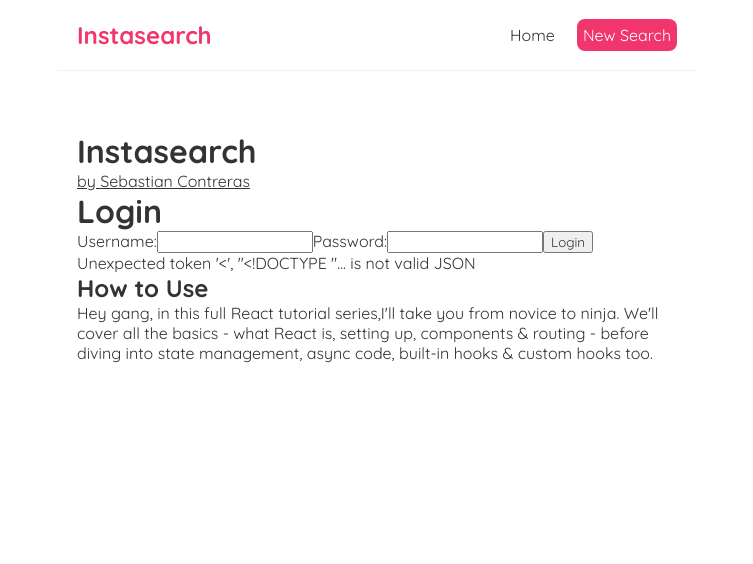
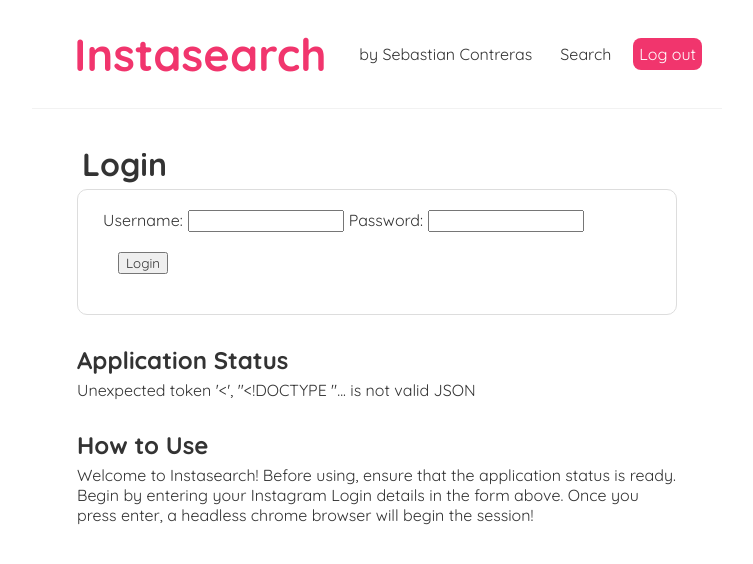
Before and after one commit to sebcontreras/instasearch, a React (Create React App) app: page / in a window 1280 px wide. Shown: the top 564 px of the page, without its empty margins (263-1016 px from the left). Built offline with nearby package versions, Linux system fonts and the light colour scheme.

Commit message:
working version, code cleanup

```diff
--- a/src/Frontend/Home.js
+++ b/src/Frontend/Home.js
@@ -8,7 +8,7 @@
     useEffect(() => {
         const abortCont = new AbortController();
 
-        fetch('http://localhost:7000/', {signal: abortCont.signal})
+        fetch('http://localhost:7000/', { signal: abortCont.signal })
             .then(res => {
                 if (!res.ok) {
                     throw Error('Could not launch headless browser. Please try again');
@@ -34,18 +34,21 @@
 
     return (
         <div className="home">
-            <h1>Instasearch</h1>
-            <a href="https://sebcontreras.github.io/index.html">by Sebastian Contreras</a>
             <Login />
             {error && <div>{error}</div>}
             {isBrowserReady && !error && <div>Preparing Headless Browser...</div>}
             {!isBrowserReady && !error && <div>Headless Browser Ready!</div>}
             <h2>How to Use</h2>
-            <p>
-                Hey gang, in this full React tutorial series,I'll take you from novice to ninja.
-                We'll cover all the basics - what React is, setting up, components & routing -
-                before diving into state management, async code, built-in hooks & custom hooks too.
-            </p>
+            <div className="how-to">
+                <p>
+                    Welcome to Instasearch!
+
+                    Before using, ensure that the application status
+                    is ready. Begin by entering your Instagram Login
+                    details in the form above. Once you press enter,
+                    a headless chrome browser will begin the session!
+                </p>
+            </div>
         </div>
     );
 }
--- a/src/Frontend/Login.js
+++ b/src/Frontend/Login.js
@@ -53,6 +53,7 @@
     return (
         <div className="login">
             <h1>Login</h1>
+            <div className="login-form">
                 <form onSubmit={handleSubmit}>
                     <label>Username:</label>
                     <input
@@ -70,9 +71,13 @@
                     />
                     <button>Login</button>
                 </form>
+            </div>
+            <div className="application-status">
+                <h2>Application Status</h2>
                 {error && <div>{error}</div>}
                 {isLoggingIn && !error && <div>Loggin In...</div>}
                 {isLoggedIn && !error && <div>Logged In!</div>}
+            </div>
         </div>
     );
 }
--- a/src/Frontend/Navbar.js
+++ b/src/Frontend/Navbar.js
@@ -1,16 +1,41 @@
 import { Link } from 'react-router-dom';
+import { useHistory } from "react-router-dom";
 
 const Navbar = () => {
+    const history = useHistory();
+
+    const handleLogOut = (e) => {
+        // send logout API
+        fetch(`http://localhost:7000/logout/`)
+            .then(res => {
+                if (!res.ok) {
+                    throw Error('Could not logout. Please try again');
+                }
+                return res.json();
+            })
+            .then(data => {
+                console.log(data);
+                // redirect to home page
+                history.push('/');
+            })
+            .catch(err => {
+                console.log(err);
+            });
+    }
+
     return (
         <nav className="navbar">
-            <h1>Instasearch</h1>
+            <Link to="/"><h1>Instasearch</h1></Link>
             <div className="links">
-                <Link to="/">Home</Link>
-                <Link to="/search" style={{
-                    color: 'white',
-                    backgroundColor: '#f1356d',
-                    borderRadius: '8px'
-                }}>New Search</Link>
+                <a href="https://sebcontreras.github.io/index.html">by Sebastian Contreras</a>
+                <Link to="/search">Search</Link>
+                <Link to="/"
+                    onClick={(e) => handleLogOut(e)}
+                    style={{
+                        color: 'white',
+                        backgroundColor: '#f1356d',
+                        borderRadius: '8px'
+                    }}>Log out</Link>
             </div>
         </nav>
     );
--- a/src/Frontend/Post.js
+++ b/src/Frontend/Post.js
@@ -2,16 +2,18 @@
 
 const Post = ({ img, date, keywords, imgAlt, link }) => {
     return (
-        <React.Fragment>
+        <a href={link}>
             <div className="post">
-                <img src={img} alt={imgAlt.original} />
+                <div className="post-img-container">
+                    <img src={img} alt={imgAlt.original} />
+                </div>
                 <div className="post-info">
                     <a href={link}>Go to Post</a>
                     <p>Date: {date.month} {date.day}, {date.year}</p>
-                    <p>Keywords: {keywords}</p>
+                    <p>Keywords: {keywords && keywords.toString()}</p>
                 </div>
             </div>
-        </React.Fragment>
+        </a>
     );
 }
 
--- a/src/Frontend/Search.js
+++ b/src/Frontend/Search.js
@@ -21,7 +21,8 @@
     return (
         <div className="login">
             <h1>Search Input</h1>
-            <form onSubmit={handleSubmit}>
+            <form className="input-form" onSubmit={handleSubmit}>
+                <div className="login-account">
                     <label>Account:</label>
                     <input
                         type="text"
@@ -29,22 +30,14 @@
                         value={account}
                         onChange={(e) => setAccount(e.target.value)}
                     />
+                </div>
+                <div>
                     <label>Keywords:</label>
-                {/* <input
-                    type="text"
-                    required
-                    value={keywords}
-                    onChange={(e) => setKeywords(e.target.value)}
-                /> */}
-                {/* <TagInput
-                    value={keywords}
-                    onChange={onChange}
-                    onEnter={(e) => addWord(e)}
-                /> */}
                     <ReactTagInput
                         tags={keywords}
                         onChange={(newKey) => handleKeywordsUpdate(newKey)}
                     />
+                </div>
                 <label>Limit:</label>
                 <select
                     type="number"
--- a/src/Frontend/SearchPage.js
+++ b/src/Frontend/SearchPage.js
@@ -17,7 +17,7 @@
 
     const getSearchFields = (searchInput) => {
         const { account, keywords, limit } = searchInput;
-        // setSearchFields(searchInput);
+
         // Need to trigger new fetch
         if ((posts === null)
             || (searchAccount !== account)
@@ -35,31 +35,13 @@
             console.log(filteredPosts);
             setFilteredPosts(filteredPosts);
         }
-
-        // else if (posts !== null && arrayEquals(keywords))
-
-        // setSearchAccount(account);
-        // setSearchLimit(limit);
-        // setSearchKeywords(keywords);
-        // setStartSearch(startSearch + 1);
         console.log(`Retrieved fields, account: ${searchInput.account}`);
     }
 
     const refreshKeywords = (keywords) => {
         setSearchKeywords(keywords);
         console.log(`Got sent the keywords: ${keywords}`);
-        if (posts && keywords) {
-            // filter data with new keywords
-        }
     }
-
-    // useEffect(() => {
-    //     if (searchKeywords.length > 0 && !isSearching && posts !== null) {
-    //         console.log(`triggered keywords useEffect`);
-    //         const filteredPosts = postFilter.filterData(posts, searchKeywords);
-    //         setPosts(filteredPosts);
-    //     }
-    // }, [searchKeywords, getSearchFields]);
 
     const initialRender = useRef(true);
 
@@ -68,7 +50,7 @@
         const abortCont = new AbortController();
         if (initialRender.current) {
             initialRender.current = false;
-        } else {
+        } else if (searchAccount !== null) {
             setIsSearching(true);
             fetch(`http://localhost:7000/search/?account=${searchAccount}&limit=${searchLimit}`)
                 .then(res => {
@@ -103,13 +85,11 @@
 
     return (
         <div className="searchPage">
-            <h2>Search Page</h2>
             <Search getSearchFields={getSearchFields} refreshKeywords={refreshKeywords} />
             {error && <div>{error}</div>}
             {isSearching && <div>Searching...</div>}
-            {filteredPosts && <PostsContainer posts={filteredPosts} />}
+            {!isSearching && filteredPosts && <PostsContainer posts={filteredPosts} />}
         </div>
     );
 }
-// {posts && <PostsContainer posts={posts} />}
 export default SearchPage;
--- a/src/Frontend/index.css
+++ b/src/Frontend/index.css
@@ -10,16 +10,18 @@
   padding: 20px;
   display: flex;
   align-items: center;
-  max-width: 600px;
+  max-width: 650px;
   margin: 0 auto;
   border-bottom: 1px solid #f2f2f2;
 }
 .navbar h1 {
   color: #f1356d;
+  font-size: 45px;
 }
 .navbar .links {
   margin-left: auto;
 }
+
 .navbar a {
   margin-left: 16px;
   text-decoration: none;
@@ -30,7 +32,7 @@
 }
 .content {
   max-width: 600px;
-  margin: 40px auto;
+  margin: 10px auto;
   padding: 20px;
 }
 
@@ -48,11 +50,20 @@
   border-radius: 10px;
   display: flex;
 }
+
+.post-img-container {
+  width: 200px;
+  height: 200px;
+  overflow: hidden;
+}
+
 .post img {
   width: 200px;
   height: 200px;
   border: 1px solid #ddd;
   border-radius: 10px;
+  overflow: hidden;
+  display: table;
 }
 .post-info {
   padding: 0px 16px;
@@ -92,21 +103,70 @@
   cursor: pointer;
 }
 
-/* create new blog form */
-.create {
-  max-width: 400px;
-  margin: 0 auto;
-  text-align: center;
+/*login*/
+.login-form {
+  border: 1px solid #ddd;
+  border-radius: 10px;
+  padding: 20px;
 }
-.create label {
-  text-align: left;
-  display: block;
+.login form {
+  border-radius: 10px;
 }
-.create h2 {
-  font-size: 20px;
-  color: #f1356d;
-  margin-bottom: 30px;
+.login-account {
+  margin-bottom: 10px;
 }
+.login label {
+  padding: 5px;
+}
+
+.login h1 {
+  padding: 5px;
+}
+
+.login button {
+  margin: 20px;
+}
+
+/*input*/
+.input-form {
+  border: 1px solid #ddd;
+  border-radius: 10px;
+  padding: 20px;
+}
+.input form div {
+  border-radius: 10px;
+}
+
+.input label {
+  padding: 5px;
+}
+
+.input h1 {
+  padding: 5px;
+}
+
+.input button {
+  margin: 10px;
+}
+
+/*Application Status*/
+.application-status {
+  margin-top: 30px;
+}
+.application-status h2 {
+  margin-bottom: 5px;
+}
+.application-status-text {
+  border: 1px solid #ddd;
+  border-radius: 10px;
+}
+.home h2 {
+  margin-top: 30px;
+}
+.how-to {
+  margin-top: 5px;
+}
+
 .create input,
 .create textarea,
 .create select {
```
Lines whose indentation alone changed are shown as unchanged.
